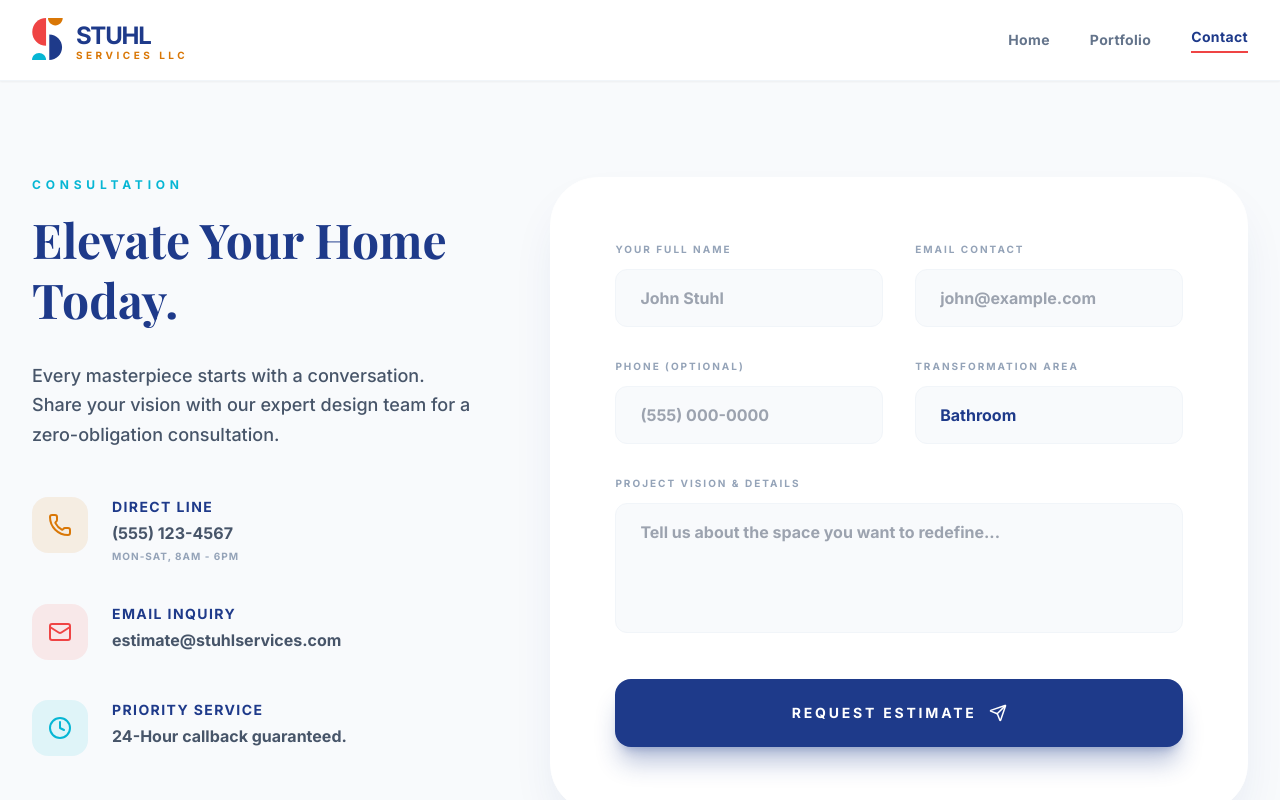
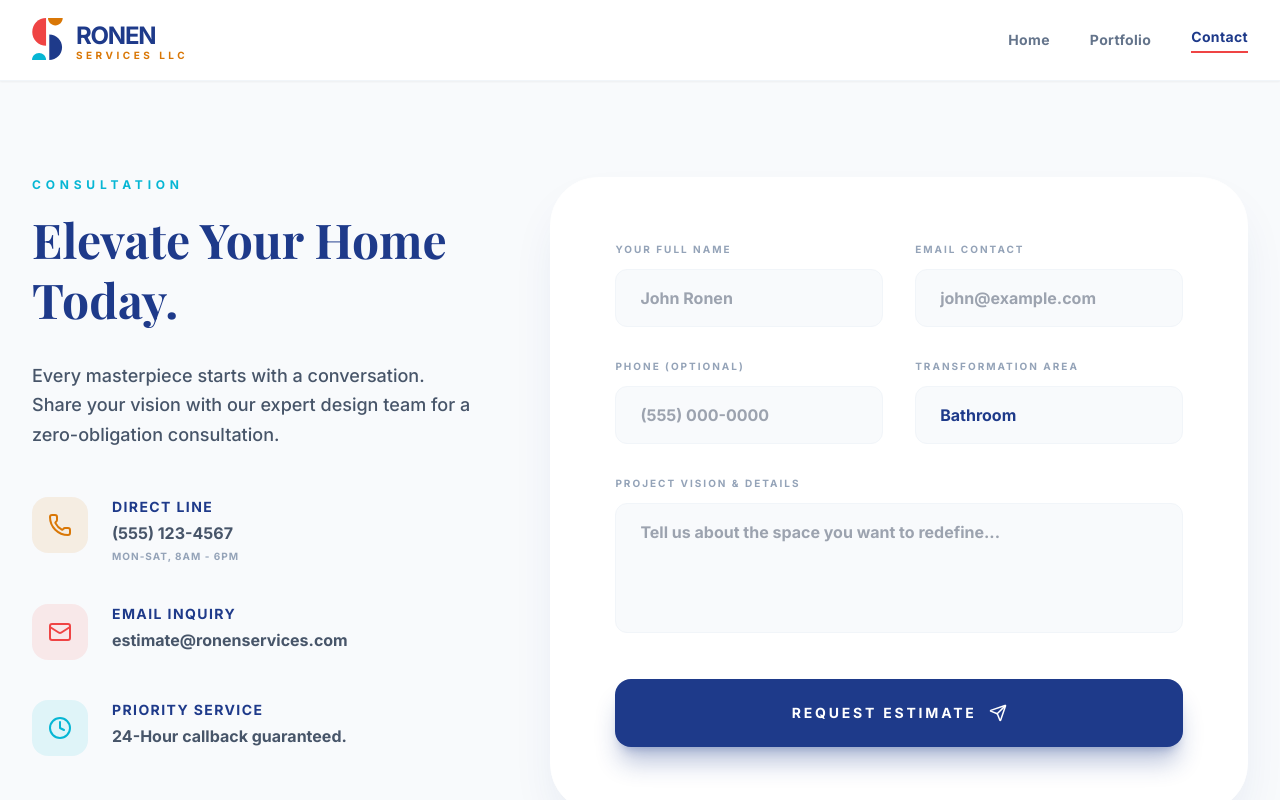
Before and after one commit to ayeletsharonshush/stuhl-services-llc, a React (Vite) app: page / in a window 1280 px wide. Both pictures are taken after a click on the button "BOOK A CONSULTATION". Shown: the top 800 px of the page. Built offline with nearby package versions, Linux system fonts and the light colour scheme.

Commit message:
Rename to Ronen Services LLC

```diff
--- a/components/Contact.tsx
+++ b/components/Contact.tsx
@@ -13,7 +13,7 @@ const Contact: React.FC = () => {
 
   const handleSubmit = (e: React.FormEvent) => {
     e.preventDefault();
-    alert("Inquiry Received. A project manager from Stuhl Services will contact you within 24 hours.");
+    alert("Inquiry Received. A project manager from Ronen Services will contact you within 24 hours.");
     setFormState({
       name: '',
       email: '',
@@ -52,7 +52,7 @@ const Contact: React.FC = () => {
                 </div>
                 <div>
                   <h4 className="font-black text-brand-navy uppercase tracking-widest text-sm mb-1">Email Inquiry</h4>
-                  <p className="text-slate-600 font-bold">estimate@stuhlservices.com</p>
+                  <p className="text-slate-600 font-bold">estimate@ronenservices.com</p>
                 </div>
               </div>
 
@@ -78,7 +78,7 @@ const Contact: React.FC = () => {
                     required
                     value={formState.name}
                     onChange={(e) => setFormState({...formState, name: e.target.value})}
-                    placeholder="John Stuhl"
+                    placeholder="John Ronen"
                     className="w-full px-6 py-4 rounded-xl border border-slate-100 bg-slate-50 focus:bg-white focus:border-brand-gold focus:ring-4 focus:ring-brand-gold/10 outline-none transition-all font-bold text-brand-navy"
                   />
                 </div>
--- a/components/Footer.tsx
+++ b/components/Footer.tsx
@@ -17,12 +17,12 @@ const Footer: React.FC<FooterProps> = ({ setSection }) => {
             <div className="flex items-center gap-4 mb-10 leading-none">
               <Logo size={48} />
               <div className="flex flex-col">
-                <span className="text-3xl font-black tracking-tighter text-brand-navy">STUHL</span>
+                <span className="text-3xl font-black tracking-tighter text-brand-navy">RONEN</span>
                 <span className="text-xs font-bold tracking-[0.4em] text-brand-gold uppercase mt-0.5">SERVICES LLC</span>
               </div>
             </div>
             <p className="text-slate-500 max-w-sm mb-10 leading-relaxed font-medium">
-              Stuhl Services LLC is a local, owner-operated remodeling company specializing in kitchens, bathrooms, and basements. Built on trust and quality.
+              Ronen Services LLC is a local, owner-operated remodeling company specializing in kitchens, bathrooms, and basements. Built on trust and quality.
             </p>
             <div className="flex gap-4">
               <a href="#" className="w-12 h-12 flex items-center justify-center border-2 border-slate-100 rounded-2xl text-slate-400 hover:bg-brand-navy hover:text-white hover:border-brand-navy transition-all">
@@ -60,7 +60,7 @@ const Footer: React.FC<FooterProps> = ({ setSection }) => {
         </div>
 
         <div className="flex flex-col md:flex-row justify-between items-center text-slate-400 text-[10px] font-black uppercase tracking-widest pt-12 border-t border-slate-50">
-          <p>© 2024 Stuhl Services LLC. All rights reserved.</p>
+          <p>© 2024 Ronen Services LLC. All rights reserved.</p>
           <div className="flex gap-10 mt-6 md:mt-0">
             <a href="#" className="hover:text-brand-navy transition-colors">Privacy Policy</a>
             <a href="#" className="hover:text-brand-navy transition-colors">Terms of Service</a>
--- a/components/Home.tsx
+++ b/components/Home.tsx
@@ -35,7 +35,7 @@ const Home: React.FC<HomeProps> = ({ onPortfolioClick, onContactClick }) => {
                 Crafting Spaces You <span className="text-brand-gold">Love.</span>
               </h1>
               <p className="text-lg text-slate-600 mb-10 max-w-lg leading-relaxed font-medium">
-                Specializing in premium bathrooms, kitchens, and basements. <span className="text-brand-navy font-bold">Stuhl Services LLC</span> is a local family-owned company built on trust, quality craftsmanship, and exceptional references.
+                Specializing in premium bathrooms, kitchens, and basements. <span className="text-brand-navy font-bold">Ronen Services LLC</span> is a local family-owned company built on trust, quality craftsmanship, and exceptional references.
               </p>
               <div className="flex flex-col sm:flex-row gap-5">
                 <button
@@ -133,7 +133,7 @@ const Home: React.FC<HomeProps> = ({ onPortfolioClick, onContactClick }) => {
             <div className="relative z-10 lg:grid lg:grid-cols-2 gap-20 items-center">
               <div>
                 <h2 className="text-4xl lg:text-5xl font-black mb-8 leading-tight">Expert Service. <span className="text-brand-gold underline decoration-brand-red underline-offset-8">Local Trust.</span></h2>
-                <p className="text-slate-300 mb-12 text-lg font-medium leading-relaxed">At Stuhl Services, we treat your home like our own. Our business is built on word-of-mouth and a long list of successful local references.</p>
+                <p className="text-slate-300 mb-12 text-lg font-medium leading-relaxed">At Ronen Services, we treat your home like our own. Our business is built on word-of-mouth and a long list of successful local references.</p>
 
                 <ul className="space-y-6">
                   {[
--- a/components/Navbar.tsx
+++ b/components/Navbar.tsx
@@ -26,7 +26,7 @@ const Navbar: React.FC<NavbarProps> = ({ activeSection, setSection }) => {
             <Logo size={32} className="group-hover:scale-110 transition-transform duration-300" />
             <div className="flex flex-col leading-none">
               <span className="text-2xl font-black tracking-tighter text-brand-navy uppercase">
-                STUHL
+                RONEN
               </span>
               <span className="text-[10px] font-bold tracking-[0.35em] text-brand-gold uppercase -mt-0.5">
                 SERVICES LLC
--- a/constants.tsx
+++ b/constants.tsx
@@ -31,7 +31,7 @@ export const PROJECTS: Project[] = [
       'https://images.unsplash.com/photo-1493663284031-b7e3aefcae8e?q=80&w=800&auto=format&fit=crop'
     ],
     testimonial: {
-      text: "The Stuhl team helped us maximize every square inch. We now have a dedicated space for work and a beautiful area to host friends.",
+      text: "The Ronen team helped us maximize every square inch. We now have a dedicated space for work and a beautiful area to host friends.",
       author: "James & Kara",
       location: "Morristown, NJ"
     }
@@ -48,7 +48,7 @@ export const PROJECTS: Project[] = [
       'https://images.unsplash.com/photo-1600585154340-be6161a56a0c?q=80&w=800&auto=format&fit=crop'
     ],
     testimonial: {
-      text: "Stuhl Services turned our dated 90s kitchen into the heart of our home. Their attention to detail on the custom cabinetry was beyond what we expected.",
+      text: "Ronen Services turned our dated 90s kitchen into the heart of our home. Their attention to detail on the custom cabinetry was beyond what we expected.",
       author: "David L.",
       location: "Madison, NJ"
     }
--- a/index.html
+++ b/index.html
@@ -3,7 +3,7 @@
   <head>
     <meta charset="UTF-8" />
     <meta name="viewport" content="width=device-width, initial-scale=1.0" />
-    <title>Stuhl Services LLC | Local & Trusted Remodeling</title>
+    <title>Ronen Services LLC | Local & Trusted Remodeling</title>
     <script src="https://cdn.tailwindcss.com"></script>
     <script>
       tailwind.config = {
```
Also changed, not shown: 1 other file (tests, documents, lock files or other folders).
